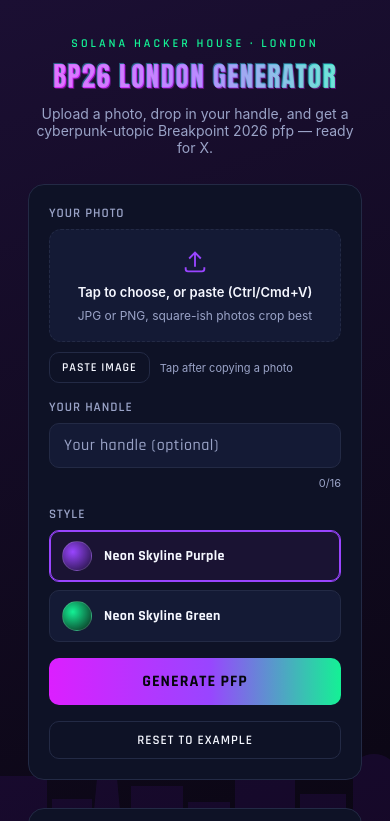
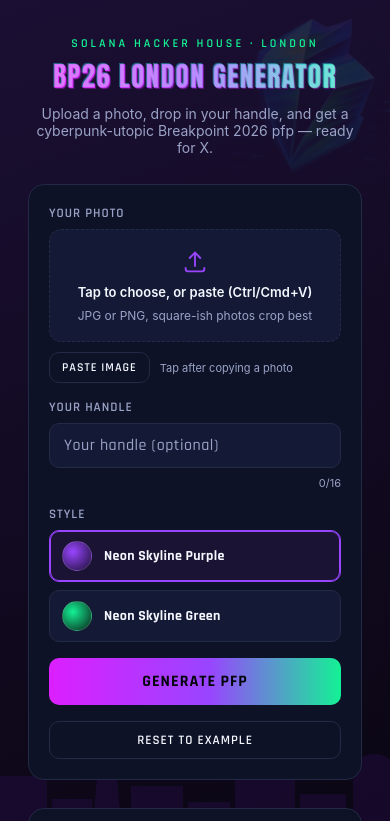
Before and after one commit to msurfx/bp26-london-generator, a website: page index.html in a window 390 px wide. Shown: the top 821 px of the page. Drawn offline with Linux system fonts and the light colour scheme.

Commit message:
Increase background decoration opacity, enable single instance on mobile

```diff
--- a/index.html
+++ b/index.html
@@ -288,14 +288,14 @@
     top:8%;
     left:-20px;
     width:380px;
-    opacity:0.40;
+    opacity:0.65;
     animation:gl-drift-left 28s ease-in-out infinite;
   }
   .gl-ambient-right{
     top:28%;
     right:-20px;
     width:400px;
-    opacity:0.38;
+    opacity:0.62;
     animation:gl-drift-right 34s ease-in-out infinite;
     animation-delay:-13s;
   }
@@ -324,7 +324,14 @@
     100%{transform:translate(0px,0px) rotate(4deg);       filter:none;            opacity:0.09}
   }
   @media (max-width:768px){
-    .gl-ambient{display:none}
+    .gl-ambient-right{display:none}
+    .gl-ambient-left{
+      width:200px;
+      top:4%;
+      left:50%;
+      transform:translateX(-50%);
+      opacity:0.60;
+    }
   }
 
   /* paste button row */
```
